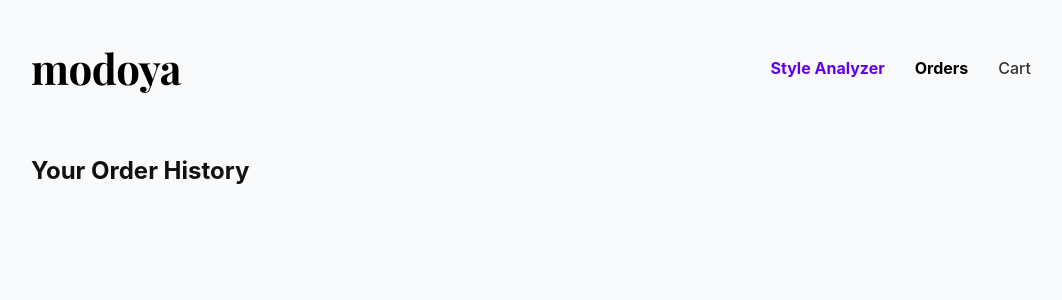
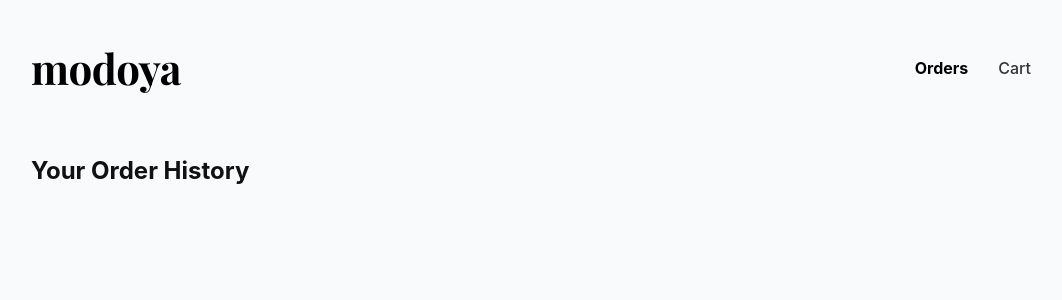
Before and after one commit to vvn-hsu/modoya, a Flask app: page /orders in a window 1280 px wide. Shown: the top 300 px of the page, without its empty margins (109-1171 px from the left). Run offline with Flask 3, Linux system fonts and the light colour scheme.

Commit message:
remove the style analyzer tab

```diff
--- a/templates/orders.html
+++ b/templates/orders.html
@@ -85,7 +85,7 @@
         <div class="header">
             <a href="{{ url_for('index') }}" class="logo">modoya</a>
             <div class="nav-links">
-                <a href="{{ url_for('index') }}" class="nav-item highlight-text">Style Analyzer</a>
+                <!--<a href="{{ url_for('index') }}" class="nav-item highlight-text">Style Analyzer</a>-->
                 <a href="{{ url_for('view_orders') }}" class="nav-item" style="color:#000; font-weight:700;">Orders</a>
                 <a href="{{ url_for('view_cart') }}" class="nav-item">Cart</a>
             </div>
```
